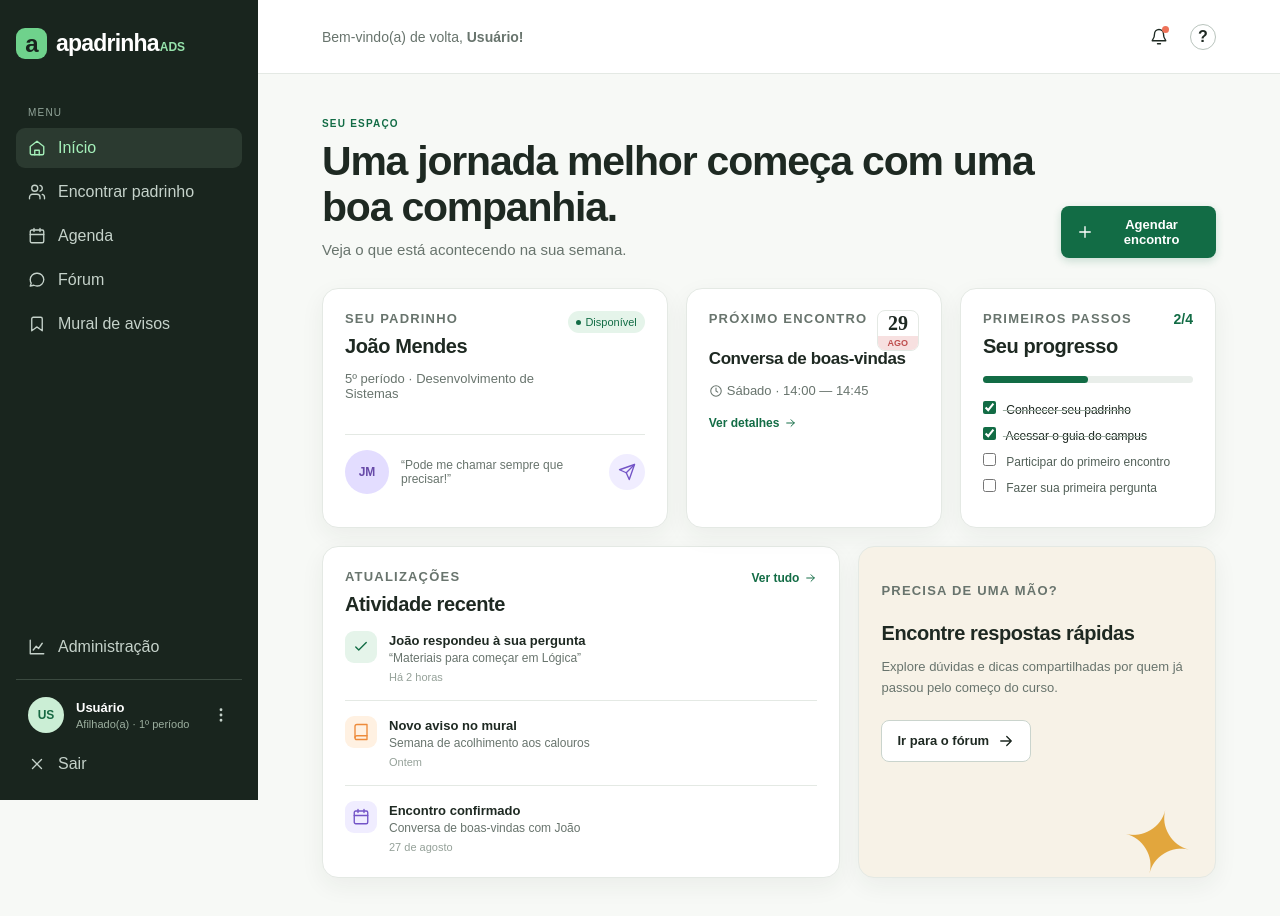
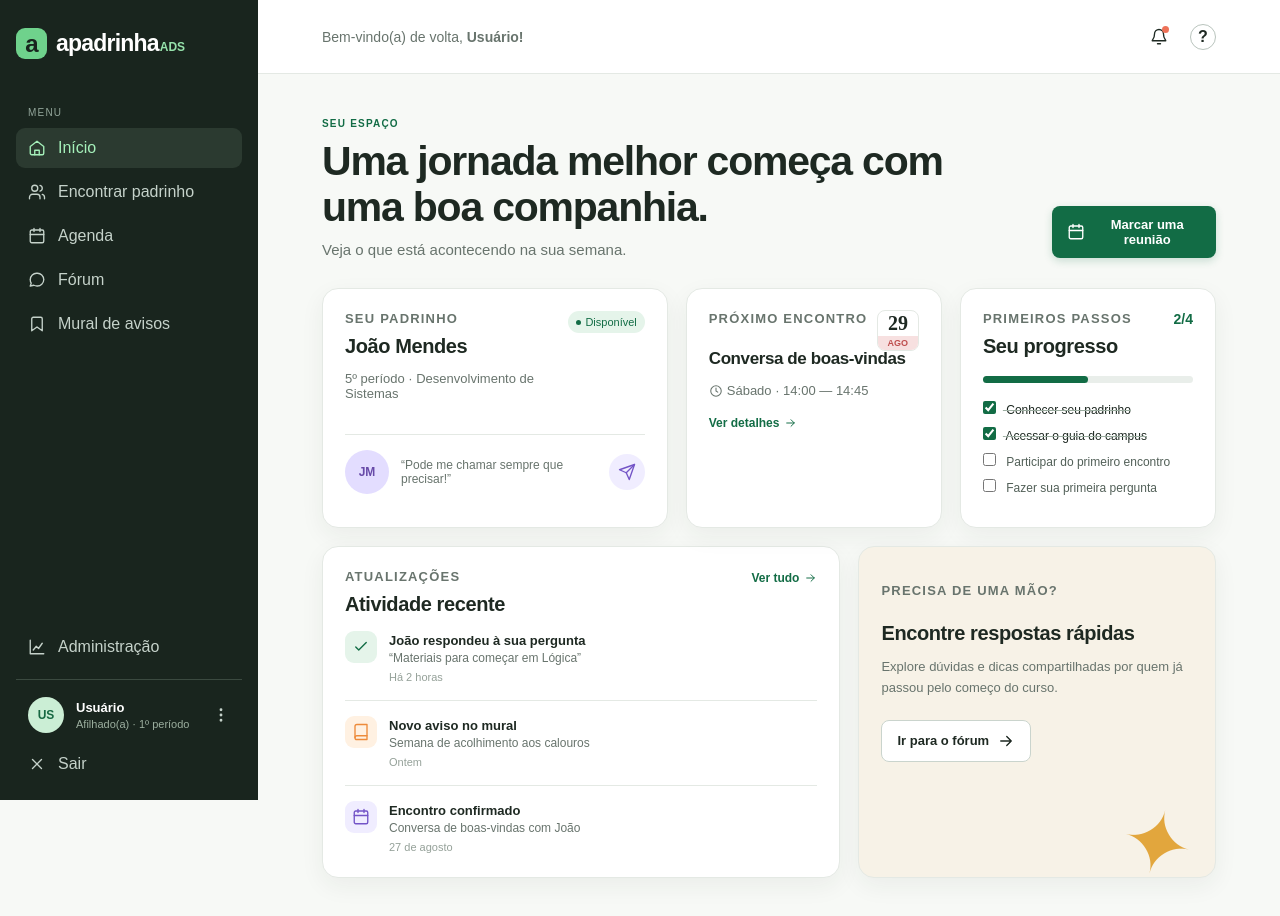
Before and after one commit to matheus1tenorio/projeto-web-provisorio, a React (Vite) app in the folder frontend/: page / in a window 1280 px wide. Shown: the top 916 px of the page. Built offline with nearby package versions, Linux system fonts and the light colour scheme.

Commit message:
commit
alterações de alguns dados

```diff
--- a/frontend/src/views/Inicio.tsx
+++ b/frontend/src/views/Inicio.tsx
@@ -21,8 +21,8 @@ export default function Inicio({ onNavigate }: InicioProps) {
           <p className="subtitle">Veja o que está acontecendo na sua semana.</p>
         </div>
         <button className="primary" onClick={() => openModal('encontro')}>
-          <Icon name="plus" />
-          Agendar encontro
+          <Icon name="calendar" />
+          Marcar uma reunião
         </button>
       </div>
 
```
Also changed, not shown: 1 other file (tests, documents, lock files or other folders).
